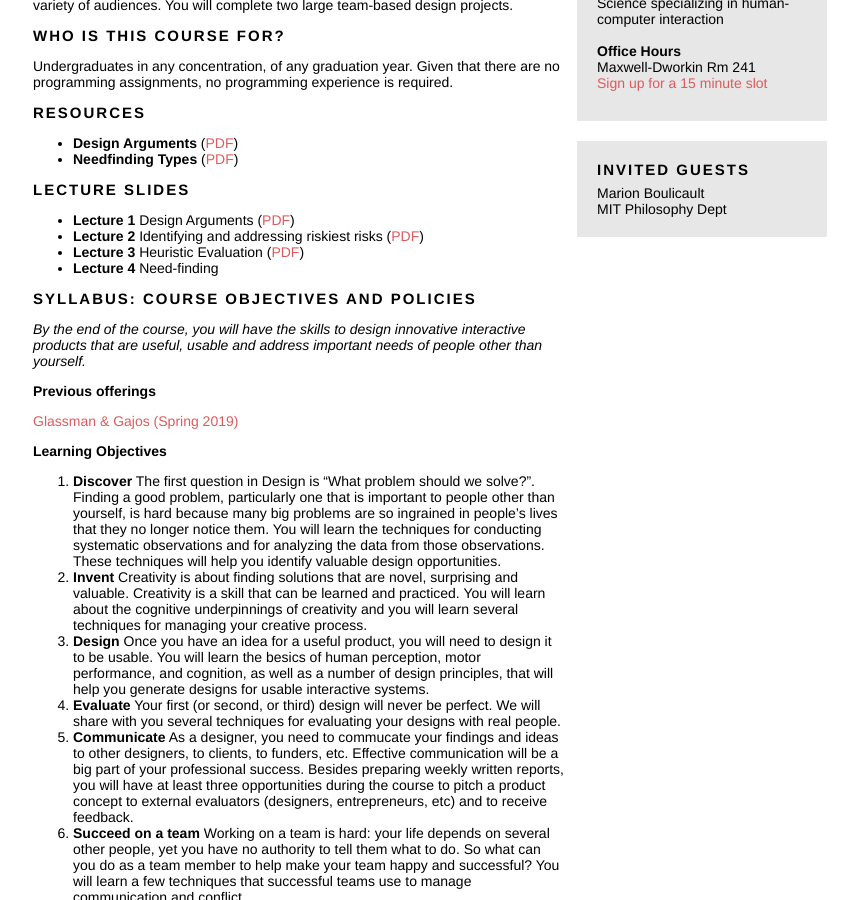
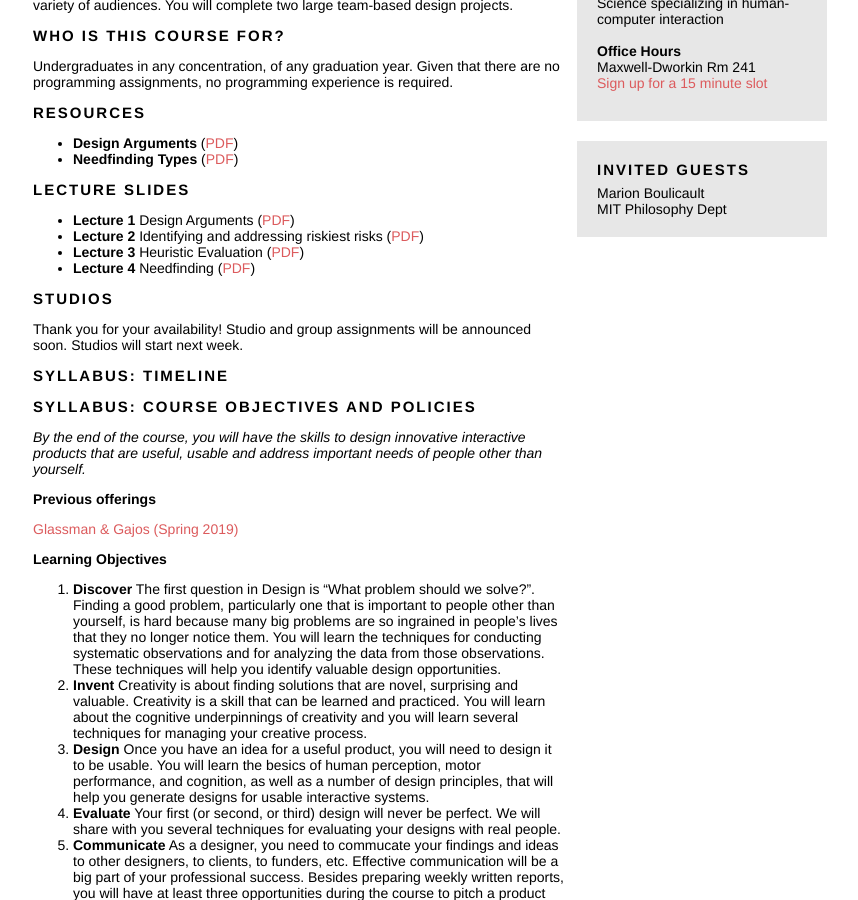
Before and after one commit to eglassman/eglassman.github.io, a Jekyll site: the page built from cs179.html, in a window 1280 px wide and 900 px high, scrolled down 358 px. Shown: the whole window, without its empty margins (210-1068 px from the left). Built offline with Jekyll 4.4.1, drawn with Linux system fonts in a browser that asks for light colours.

Commit message:
added STudios

```diff
--- a/cs179.html
+++ b/cs179.html
@@ -67,11 +67,27 @@ The course covers skills and techniques necessary to design innovative interacti
         <li><b>Lecture 1</b> Design Arguments (<a href="https://www.dropbox.com/s/m6u2ny79fdwxk3d/Session%200a%20--%20Expectations%2C%20Design%20Args%2C%20Riskiest%20Risk.pdf?dl=0">PDF</a>)</li>
         <li><b>Lecture 2</b> Identifying and addressing riskiest risks (<a href="https://www.dropbox.com/s/sd5vvqr4hab29ux/session%200b%20--%20methods%20for%20reducing%20uncertainty.pdf?dl=0">PDF</a>)</li>
         <li><b>Lecture 3</b> Heuristic Evaluation (<a href="https://www.dropbox.com/s/b1113ru190ed02d/Session%201a%20--%20Heuristic%20Evaluation.pdf?dl=0">PDF</a>)</li>
-        <li><b>Lecture 4</b> Need-finding</li>
+        <li><b>Lecture 4</b> Needfinding (<a href="https://www.dropbox.com/s/qlj5ge374om29ml/session%201b%20--%20needfinding.pdf?dl=0">PDF</a>)</li>
         <!-- <li><b>Lecture 4</b> PL Research (<a href="slides4.pdf">PDF</a>)</li>
         <li><b>Lecture 5 part 1</b> How to Present a Paper in 279r (<a href="How-to-present-279r.pdf">PDF</a>)</li>
         <li><b>Lecture 5 part 2</b> PL Paper Presentation Example (<a href="slides_pl_paper.pdf">PDF</a>)</li> -->
       </ul>
+    </div>
+
+    <div class="header lead">
+      Studios
+    </div>
+
+    <div>
+      <p>Thank you for your availability! Studio and group assignments will be announced soon. Studios will start next week.</p>
+    </div>
+
+    <div class="header lead">
+      Syllabus: Timeline
+    </div>
+
+    <div>
+      <p></p>
     </div>
 
     <div class="header lead">
```
